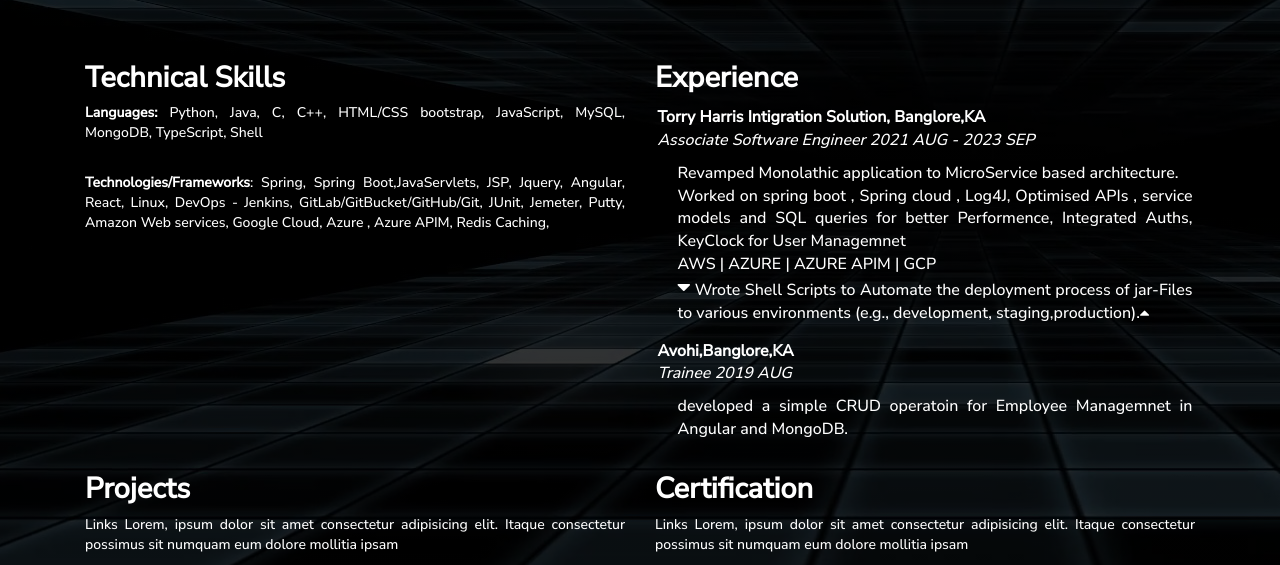
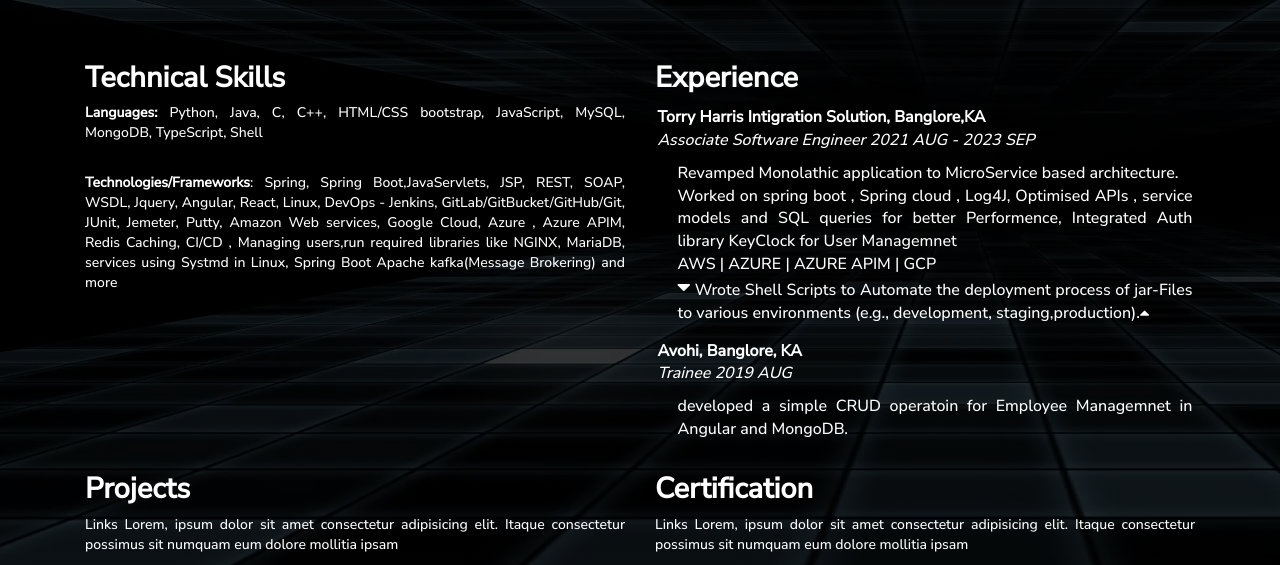
Before and after one commit to Prazwal747/Prajwal_shivapurmath_BootStrap, a plain HTML site: page index.html in a window 1280 px wide. Shown: the part 358-923 px from the top of the page. Drawn offline with nearby package versions, Linux system fonts and the light colour scheme.

Commit message:
Added small contents

```diff
--- a/index.html
+++ b/index.html
@@ -49,8 +49,8 @@
         <div class="col-lg-6 col-md-6 col-sm-4">
           <h3>Technical Skills</h3>
           <p><strong>Languages:</strong> Python, Java, C, C++, HTML/CSS bootstrap, JavaScript, MySQL, MongoDB, TypeScript, Shell</p><br>
-          <p><strong>Technologies/Frameworks</strong>: Spring, Spring Boot,JavaServlets, JSP, Jquery, Angular, React, Linux, DevOps - Jenkins, GitLab/GitBucket/GitHub/Git, JUnit, Jemeter, Putty, Amazon Web services, Google Cloud, Azure , Azure APIM, Redis Caching,
-           </p>
+          <p><strong>Technologies/Frameworks</strong>: Spring, Spring Boot,JavaServlets, JSP, REST, SOAP, WSDL, Jquery, Angular, React, Linux, DevOps - Jenkins, GitLab/GitBucket/GitHub/Git, JUnit, Jemeter, Putty, Amazon Web services, Google Cloud, Azure , Azure APIM, Redis Caching,
+           CI/CD , Managing users,run required libraries like NGINX, MariaDB, services using Systmd in Linux, Spring Boot Apache kafka(Message Brokering) and more</p>
         </div>
         <div class="col-lg-6 col-md-6 col-sm-4 exp">
           <h3>Experience</h3>
@@ -59,7 +59,7 @@
               <li><strong>Torry Harris Intigration Solution, Banglore,KA</strong><p><em>Associate Software Engineer 2021 AUG - 2023 SEP</em></p></li>
               <ul>
                 <li>Revamped Monolathic application to MicroService based architecture.</li>
-                <li>Worked on spring boot , Spring cloud , Log4J, Optimised APIs , service models and SQL queries for better Performence, Integrated Auths, KeyClock for User Managemnet </li>
+                <li>Worked on spring boot , Spring cloud , Log4J, Optimised APIs , service models and SQL queries for better Performence, Integrated Auth library KeyClock for User Managemnet </li>
                 <li>AWS | AZURE | AZURE APIM | GCP </li>
                 <li><i class="fa fa-caret-down pr-1" style="font-size: 22px;"></i> Wrote Shell Scripts to Automate the deployment process of jar-Files  to various environments (e.g., development, staging,production).<i class="fa fa-caret-up"></i>
                   <div class="submenu">
@@ -74,7 +74,7 @@
               </ul>
             </ul>
             <ul class="p-1">
-              <li><strong>Avohi,Banglore,KA</strong><p><em>Trainee 2019 AUG</em></p></li>
+              <li><strong>Avohi, Banglore, KA</strong><p><em>Trainee 2019 AUG</em></p></li>
               <ul><li>developed a simple CRUD operatoin for Employee Managemnet in Angular and MongoDB.</li></ul>
             </ul>
           </p>
```
